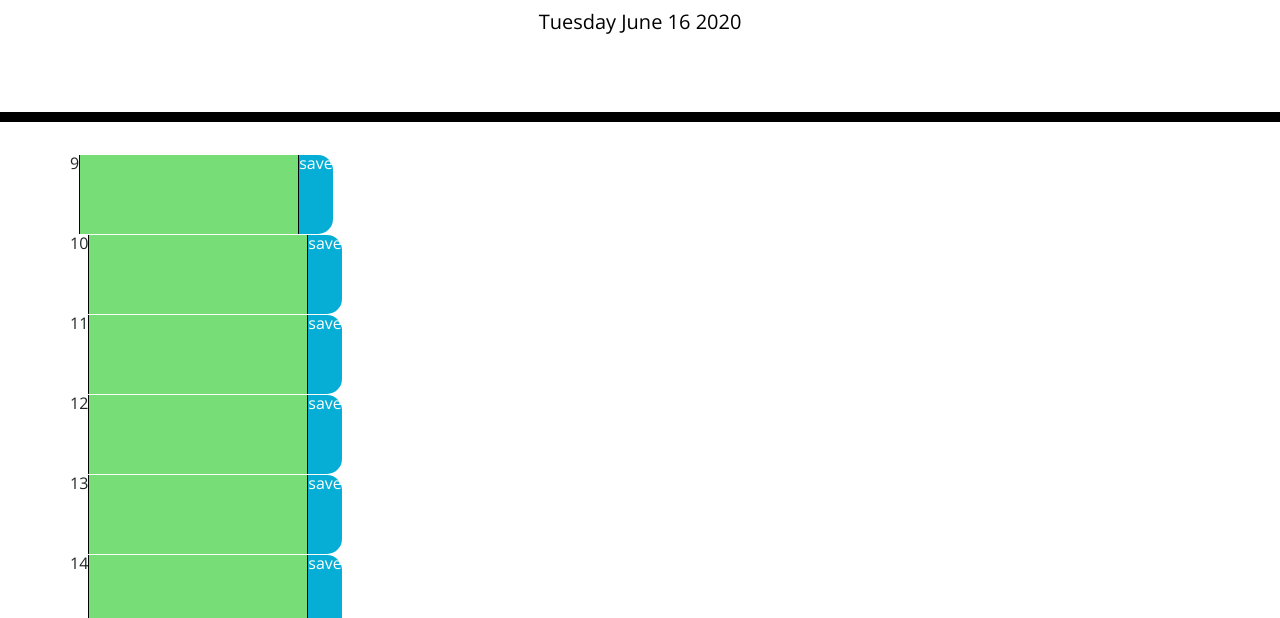
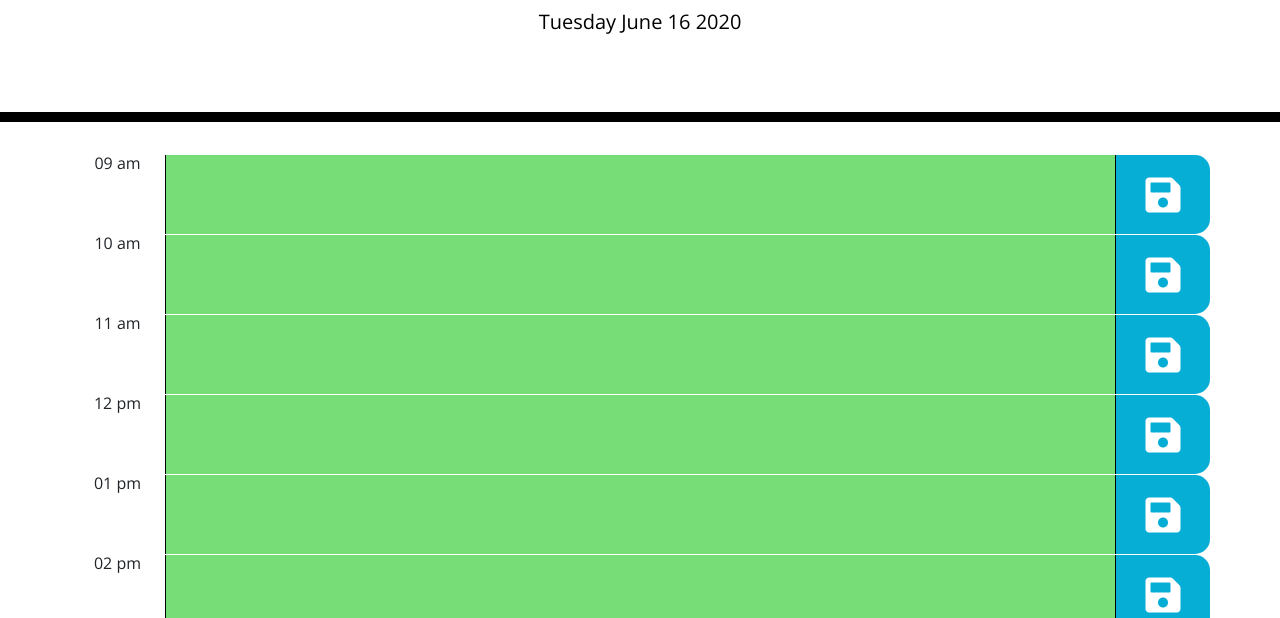
Before and after one commit to ccraig7321/Daily-Planner, a plain HTML site: page Develop/index.html in a window 1280 px wide. Shown: the part 182-800 px from the top of the page. Drawn offline with nearby package versions, Linux system fonts and the light colour scheme.

Commit message:
Updated Files

```diff
--- a/Develop/index.html
+++ b/Develop/index.html
@@ -29,34 +29,9 @@
       <p id="currentDay" class="lead"></p>
     </header>
     <div class="container">
-      <!-- Timeblocks go here -->
       <div id="saveBtn"></div>
       <div id="timeBlock" class="time-block">
-          <div class=saveBtn>
-            <!-- <i class="fa fa-save" style="font-size:60px;color:white;"></i> -->
-          </div>
-
-        <!-- <div class="row timeBlock1">9 AM</div>
-        <div class="row timeBlock2">10 AM</div>
-        <div class="row timeBlock3">11 AM</div>
-        <div class="row timeBlock4">12 PM</div>
-        <div class="row timeBlock5">1 PM</div>
-        <div class="row timeBlock6">2 PM</div>
-        <div class="row timeBlock7">3 PM</div>
-        <div class="row timeBlock8">4 PM</div>
-        <div class="row timeBlock9">5 PM</div> -->
-      </div>
-        <!-- <div class="tasks">
-          <div id="1"></div>
-          <div id="2"></div>
-          <div id="3"></div>
-          <div id="4"></div>
-          <div id="5"></div>
-          <div id="6"></div>
-          <div id="7"></div>
-          <div id="8"></div>
-          <div id="9"></div>
-        </div> -->
+          <div class=saveBtn></div>
     </div>
 
 
--- a/Develop/script.js
+++ b/Develop/script.js
@@ -1,34 +1,35 @@
+// Function that will be used to store the data that's input by user
 function storeData(data, name){
+    // Moving items to local storage after they've been saved
     localStorage.setItem(name, JSON.stringify(data));
 }
 
+// Function that will take data out of local storage and parse it
 function retrieveData(name){
     return JSON.parse(localStorage.getItem(name))
 }
 
-console.log(retrieveData("calendar"))
-
+// Function to combine all text, time, and item data
 function getAllTextData(t){
     var dataArray = []
     var $textareas = $(".tasks")
     $.each($textareas, function(index, value){
-        console.log(t, $(value).data("time"))
+        // Setting conditions for function to follow
         if(t == $(value).data("time")){
-            console.log("they match!")
             var text = $(value).val()
             var time = $(value).data("time")
+            // This will loop through the time arry is conditions are met
             for(i = 0; i < timeArray.length; i++){
                 var item = timeArray[i]
-                console.log(text, time, item)
+                // If statement is true, set to text
                 if(item.time == time){
 
                     item.text = text
                 }
             }
         }
-        console.log($(value).text())
     })
-    console.log(timeArray)
+    // Storing new data to the time array
     storeData(timeArray, "timeArray")
 }
 
@@ -66,50 +67,59 @@ defaultTimeArray = [
 ]
 // If not time array, set it to default TimeArray
 var timeArray = retrieveData("timeArray") || defaultTimeArray
-console.log(timeArray)
 
 // Will be hours on scheduler
 var timeBlock = $("#timeBlock")
+// Using moment JS to format date from military time to standard time
 var displayTime = moment().format("h a")
 console.log(moment().format("dddd MMMM DD YYYY"))
+// Retrieving date from the current day
 $("#currentDay").text(moment().format("dddd MMMM DD YYYY"))
 
+// Using moment JS to retrieve current time for planning blocks
 var currentHour = moment().format("HH")
 
 populateTimeBlock()
-
+// This will loop through length of time array to find current time
 function populateTimeBlock(){
     for(i = 0; i < timeArray.length; i++){
         var calendarHour = moment(timeArray[i].time, "HH");
         var calendarTime = calendarHour.format("h a")
         console.log(calendarTime)
-        console.log(calendarHour.isBefore(moment(currentHour, "HH")))
 
         var isBefore = calendarHour.isBefore(moment(currentHour, "HH"))
         var isAfter = calendarHour.isAfter(moment(currentHour, "HH"))
         var colorClass
+        // If time is before current time, they will get characteristics of "past" color class
         if (isBefore){
             colorClass = "past"
+        // If time is after current time, they will get characteristics of "future" color class
         }else if(isAfter){
             colorClass = "future"
         }
+        // Time during current hour will get characteristics of "present" color class
         else {
             colorClass = "present"
         }
         createPlannerRow(timeArray[i], colorClass)
     }
 
+    // This defines each section of the planner row by column
     function createPlannerRow(timeObj, colorClass){ // t is time
-        var time = $("<div></div>").addClass("time").text(timeObj.time)
-        var tasks = $("<textarea></textarea>").addClass("tasks").addClass(colorClass).text(timeObj.text).data("time", timeObj.time)
-        var saveBtn = $("<div></div>").addClass("saveBtn").text("save").data("time", timeObj.time)
+        var calendarTime = moment(timeObj.time, "HH").format("hh a");
+        // Defines how to obtain the time, task, save button, and planner row elements
+        var time = $("<div></div>").addClass("time col-1").text(calendarTime)
+        var tasks = $("<textarea></textarea>").addClass("tasks col-10 " + colorClass).text(timeObj.text).data("time", timeObj.time)
+        var saveBtn = $("<div></div>").addClass("saveBtn col-1 ").data("time", timeObj.time).append("<i class='fa fa-save'></i>"); //appends save icon to save button area
+        var plannerRow = $("<div></div>").addClass("plannerRow row").append(time, tasks, saveBtn).data("time", timeObj.time) // appends data to planner row
+        // Appends planner row to the time block
+        timeBlock.append(plannerRow)
 
-        var plannerRow = $("<div></div>").addClass("plannerRow row").append(time, tasks, saveBtn).data("time", timeObj.time)
-        timeBlock.append(plannerRow)
     }
 
 }
 
+//
 getAllTextData()
 $(".saveBtn").on("click", function(event){
     var el = $(this)
@@ -118,17 +128,3 @@ $(".saveBtn").on("click", function(event){
     getAllTextData(theTime)
     console.log("click")
 })
-//
-
-
-// Must be able to click to type in an event
-
-
-
-
-// Must be able to save event into local storage by clicking on right hand icon
-
-
-
-
-// Item must stay on schedule after page is refreshed
--- a/Develop/style.css
+++ b/Develop/style.css
@@ -1,7 +1,3 @@
-/* *{
-  outline: 1px dotted black
-} */
-
 body {
   font-family: 'Open Sans', sans-serif;
   font-size: 16px;
@@ -73,3 +69,12 @@ textarea{
   font-size: 20px;
   transition: all .3s ease-in-out;
 }
+/* Added to define save button */
+.fa-save:before{
+  font-size:40px;
+  color:white;
+}
+/* Added to define save button */
+.fa{
+  margin-top:20px;
+}
```
Also changed, not shown: 1 other file.
